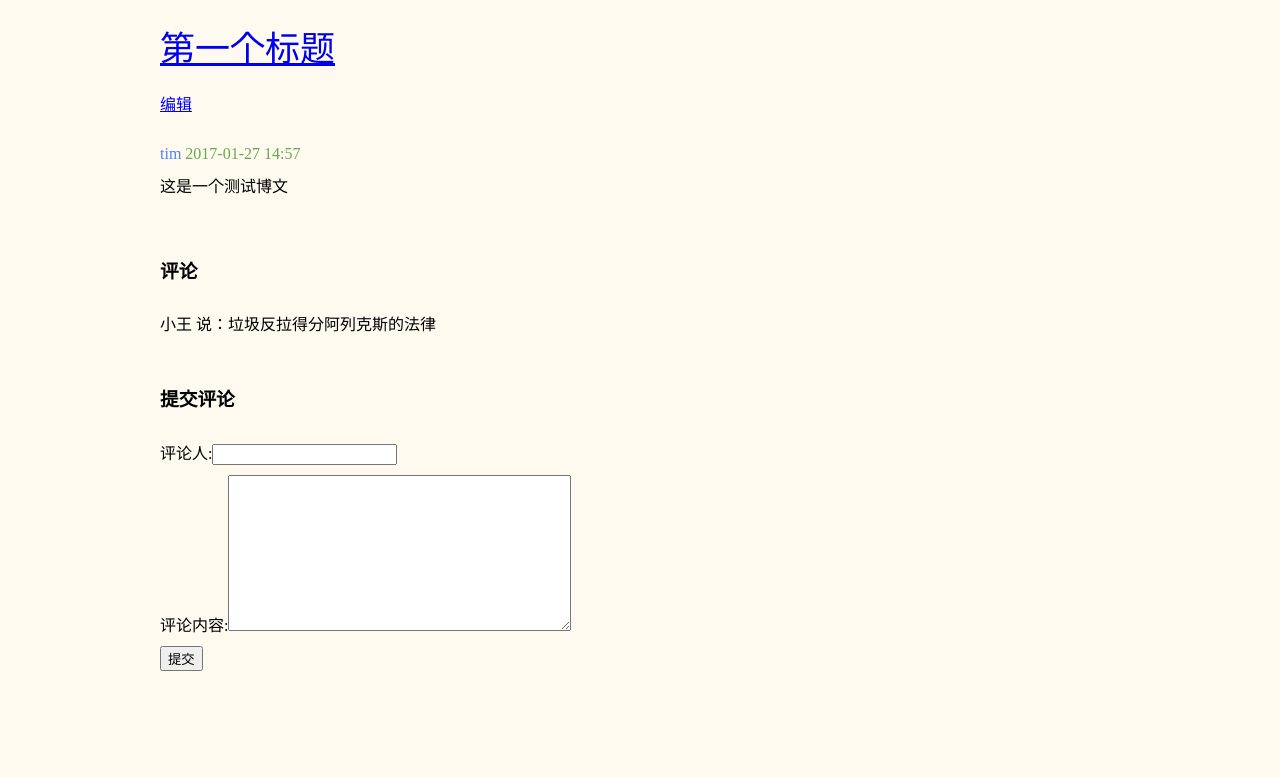
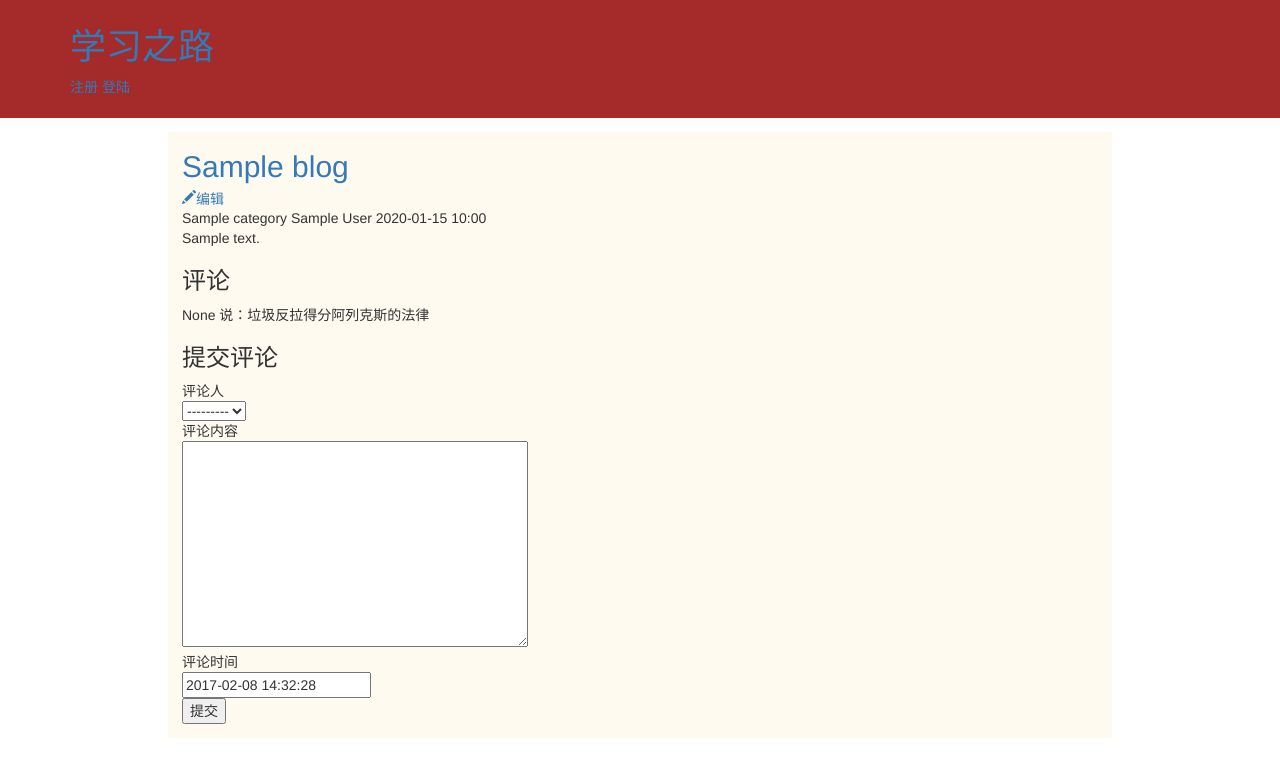
Before and after one commit to quoapp/soblog, a Django app: template soblog/templates/blog_details.html in a window 1280 px wide. Shown: the top 777 px of the page. Run offline with Django 3.2, Linux system fonts and the light colour scheme; data comes from the database, SQL or seed files in the repository; tables that the repository leaves empty hold one stand-in row (values such as "Sample post"); the template is opened without the code that fills it: values that come from a table or form of the project are taken from there, most other values are stand-ins (such as "Sample title", 1, 10 or a date in 2020); parts of the project's set-up code (start-up, migrations or seed data) failed here and were passed over; some libraries are stand-ins or nearby versions.

Commit message:
增加的用户登录，调整样式template

```diff
--- a/otherBlog/settings.py
+++ b/otherBlog/settings.py
@@ -116,7 +116,7 @@
 
 LANGUAGE_CODE = 'en-us'
 
-TIME_ZONE = 'UTC'
+TIME_ZONE = 'Asia/Shanghai'
 
 USE_I18N = True
 
--- a/otherBlog/urls.py
+++ b/otherBlog/urls.py
@@ -22,10 +22,11 @@
 
 urlpatterns = [
     url(r'^admin/',admin.site.urls),
-    url(r'^blogs/$',get_blogs),
+    url(r'^blogs/$',get_blogs,name="blog_list"),
     url(r'^detail/(\d+)/$',get_details,name='blog_get_detail'),
-    url(r'^$', Register, name='register'),
-    url(r'^register/$',Register,name='register'),
+    url(r'^blog_login/$',blog_login,name='django.contrib.auth.views.login'),
+    url(r'^$', get_blogs,name="blog_list"),
+    # url(r'^register/$',Register,name='register'),
     url(r'^blog_post/$',Post_blog,name='blog_post'),
     url(r'^blog/(\d+)/edit/$',Blog_edit,name='blog_edit')
     # url(r'^submit_success/$',name='submit_success') #缺view值
--- a/soblog/admin.py
+++ b/soblog/admin.py
@@ -3,4 +3,4 @@
 # Register your models here.
 from soblog.models import *
 #注册的目的就是为了让系统管理员能对注册的这类模型进行管理
-admin.site.register([Catagory,Tag,Blog,Userinfo])
+admin.site.register([Catagory,Tag,Blog])
--- a/soblog/forms.py
+++ b/soblog/forms.py
@@ -5,15 +5,15 @@
 class CommentForm(forms.ModelForm):
     class Meta:
         model = Comment
-        fields = ('name','content')
+        fields = ('name','content','created')
 
-class UserForm(forms.ModelForm):
-    class Meta:
-        model = Userinfo
-        fields = ('username','password','email')
-        # widgets = {
-        #     'password':forms.PasswordInput()
-        # }
+# class UserForm(forms.ModelForm):
+#     class Meta:
+#         model = Userinfo
+#         fields = ('username','password','email')
+#         # widgets = {
+#         #     'password':forms.PasswordInput()
+#         # }
 
 class BlogForm(forms.ModelForm):
       class Meta:
--- a/soblog/models.py
+++ b/soblog/models.py
@@ -1,49 +1,24 @@
 #coding:utf8
-from __future__ import unicode_literals
 from django.db import models
 import datetime
+from django.contrib.auth.models import User
 
-class Catagory(models.Model):
-    # id = models.AutoField('id', primary_key=True)
+
+class Category(models.Model):
     name = models.CharField(max_length = 30,verbose_name="分类")
     def __str__(self):
         return self.name
+
 
 class Tag(models.Model):
     name = models.CharField(max_length=16,verbose_name="标签")
     def __str__(self):
         return self.name
 
-class Userinfo(models.Model):
-    username = models.CharField(max_length=16,verbose_name="用户名")
-    password = models.CharField(max_length=16,verbose_name="密码")
-    email = models.EmailField(verbose_name="账户邮箱")
-    # phone
-    # sex = models.CharField('sex',choices=(("M","Male"),("F","Female")),max_length=7,blank=True, null=True,)
-    #qq
-    #wechat
-    #weibo
-    #address
-    #birthday
-    #image_url
-    #job
-    #height
-    #weight
-    #mariage
-    #education
-    #description
-    #blood_type
-    #register_time
-    # last_login_ip = models.GenericIPAddressField('last_login_ip',blank=True, null=True,)
-    # last_login_date = models.DateTimeField('last_login_date)',blank=True, null=True,)
-    #rank
-    #record
-    def __str__(self):
-        return self.username
 
 class Blog(models.Model):
     title = models.CharField(verbose_name='标题',max_length=150)
-    author = models.CharField(verbose_name='作者',max_length=16,blank=True, null=True,default='adma')
+    author = models.ForeignKey(User,verbose_name='作者',default='adma')
     # abstract = models.TextField('blog_abstract',blank=True, null=True,max_length=150)
     content = models.TextField(verbose_name='内容',max_length=5000)
     created = models.DateTimeField(verbose_name='发布日期',default=datetime.datetime.now)
@@ -55,12 +30,10 @@
         return self.title
 
 
-
 class Comment(models.Model):
 
     blog = models.ForeignKey(Blog,verbose_name='文章')
-    name = models.CharField(verbose_name='评论人',max_length=16,blank=True, null=True)
-    # email = models.EmailField('email')
+    name = models.ForeignKey(User,verbose_name='评论人',null=True)
     content = models.TextField(verbose_name='评论内容',max_length=240)
     created = models.DateTimeField(verbose_name='评论时间',default=datetime.datetime.now)
 
--- a/soblog/templates/base.html
+++ b/soblog/templates/base.html
@@ -5,16 +5,40 @@
     <meta charset="UTF-8">
     <title>{% block title %}{% endblock %} 学习之路 </title>
     <link rel="stylesheet" href="//maxcdn.bootstrapcdn.com/bootstrap/3.2.0/css/bootstrap.min.css">
-    <link rel="stylesheet" href="//maxcdn.bootstrapcdn.com/bootstrap/3.2.0/css/bootstrap-theme.min.css">
-    <script src="//maxcdn.bootstrapcdn.com/bootstrap/3.2.0/js/bootstrap.min.js"></script>
-    <link rel="stylesheet" href="{% static 'blog/css/style.css' %}">
+    <!--<link rel="stylesheet" href="//maxcdn.bootstrapcdn.com/bootstrap/3.2.0/css/bootstrap-theme.min.css">-->
+    <!--<script src="//maxcdn.bootstrapcdn.com/bootstrap/3.2.0/js/bootstrap.min.js"></script>-->
+    <!--<link rel="stylesheet" href="{% static 'blog/css/style.css' %}">-->
+    <style>
+        div.header{margin:0;padding:0.5em 5em 1.5em 5em;background-color:brown}
+        div.content{margin:1em 12em;padding:1em; background-color:floralwhite}
+    </style>
 </head>
 <body>
-<h1 id="site-name">
-    <a href="/blogs/">学习之路</a>
-</h1>
-{% block content %}
+<!-- Container -->
+<div id="container">
+      <!--Header-->
+     <div class="header">
+        <div id="branding" class="branding">
+            <h1><a href="/blogs/">学习之路</a></h1>
+        </div>
+        <div class="user_login">
+            {% if user.is_authenticated %}
+            <a>hello,{{ user.username }}</a>
+            <a href="../blog_list/">退出</a>
+            {% else %}
+            <a href="../register/">注册</a>
+            <a href="../blog_login/">登陆</a>
+            {% endif %}
+        </div>
+    </div>
+     <!--END Header-->
+</div>
 
-{% endblock %}
+  <!--Content-->
+<div class="content">
+    {% block content %}
+
+    {% endblock %}
+</div>
 </body>
 </html>
--- a/soblog/templates/blog_details.html
+++ b/soblog/templates/blog_details.html
@@ -1,69 +1,59 @@
-<!DOCTYPE html>
-<html lang="en">
-<head>
-    <meta charset="UTF-8">
-    <title> {{ blog.title }} </title>
-    <style>
-        body{margin:0 10em;background-color:floralwhite}
-        div.header{font-size:35px;margin:0;padding:20px 0;}
-        div.info{margin:10px 0;}
-        .blog {
-            padding: 20px 0px;
-        }
-        .blog.info span {
-            padding-right:10px;
-        }
-        .blgo.summary {
-            padding-top:20px;
-        }
-    </style>
-</head>
-<body>
-<div class="header">
-    <span><a href="{% url 'blog_get_detail' blog.id %}">{{ blog.title }}</a></span>
+{% extends 'base.html' %}
+
+{% block title %}{{ blog.title }}学习之路{% endblock %}
+
+{% block content %}
+
+<div class="blog_title">
+    <span style="font-size:30px"><a href="{% url 'blog_get_detail' blog.id %}">{{ blog.title }}</a></span>
 </div>
 <!--再次编辑-->
 <a class="blog_edit" href="{% url 'blog_edit' blog.id %}">
     <span class="glyphicon glyphicon-pencil">编辑</span>
 </a>
 
-<div class="content">
+<div class="blog_content">
     <div class="blog">
-        <!--<div class="title">-->
-            <!--<a href="#"><h2>{{ blog.title }}</h2></a>-->
-        <!--</div>-->
         <div class="info">
-            <span class="category" style="color:#ff9900;">{{ blog.category }}</span>
-            <span class="author" style="color:#4a86e8">{{ blog.author }}</span>
-            <span class="created" style="color:#6aa84f">{{ blog.created|date:"Y-m-d H:i" }}</span>
+            <span class="category">{{ blog.category }}</span>
+            <span class="author">{{ blog.author }}</span>
+            <span class="created">{{ blog.created|date:"Y-m-d H:i" }}</span>
         </div>
         <div class="summary">{{ blog.content }}</div>
     </div>
     <div class="comment">
-        <div class="comments-display" style="padding:20px 0;margin:0">
+        <div class="comments-display" >
             <h3>评论</h3>
             {% for comment in comments %}
-                <div class="comment-field" style="padding-top:10px;">
+                <div class="comment-field">
                     {{ comment.name }} 说：{{ comment }}
                 </div>
             {% endfor %}
         </div>
-        <div class="comment-post" style="padding-top:10px;">
+        <div class="comment-post">
             <h3>提交评论</h3>
             <form action="{% url 'blog_get_detail' blog.id %}" method="post">
                 {% csrf_token %}
                 {% for field in form %}
-                    <div class="input-field" style="padding-top:10px">
-                        {{ field.label }}:{{ field }}
-                    </div>
-                    <div class="error" style="color:red;">
+                    <table class="input-field">
+                        <tr>
+                            <td>
+                                {{ field.label }}
+                            </td>
+                        </tr>
+                        <tr>
+                            <td>
+                              {{ field }}
+                            </td>
+                        </tr>
+                    </table>
+                    <table class="error">
                         {{ field.error }}
-                    </div>
+                    </table>
                 {% endfor %}
-                <button type="submit" style="margin-top:10px">提交</button>
+                <button type="submit">提交</button>
             </form>
         </div>
     </div>
 </div>
-</body>
-</html>
+{% endblock %}
```
Also changed, not shown: soblog/templates/blog_edit.html (+18 -12 lines), soblog/templates/blog_list.html (+8 -29 lines), soblog/templates/blog_login.html (added, +27 -0 lines), soblog/templates/blog_post.html (+6 -23 lines), soblog/templates/register.html (+5 -10 lines), soblog/views.py (+43 -23 lines).
